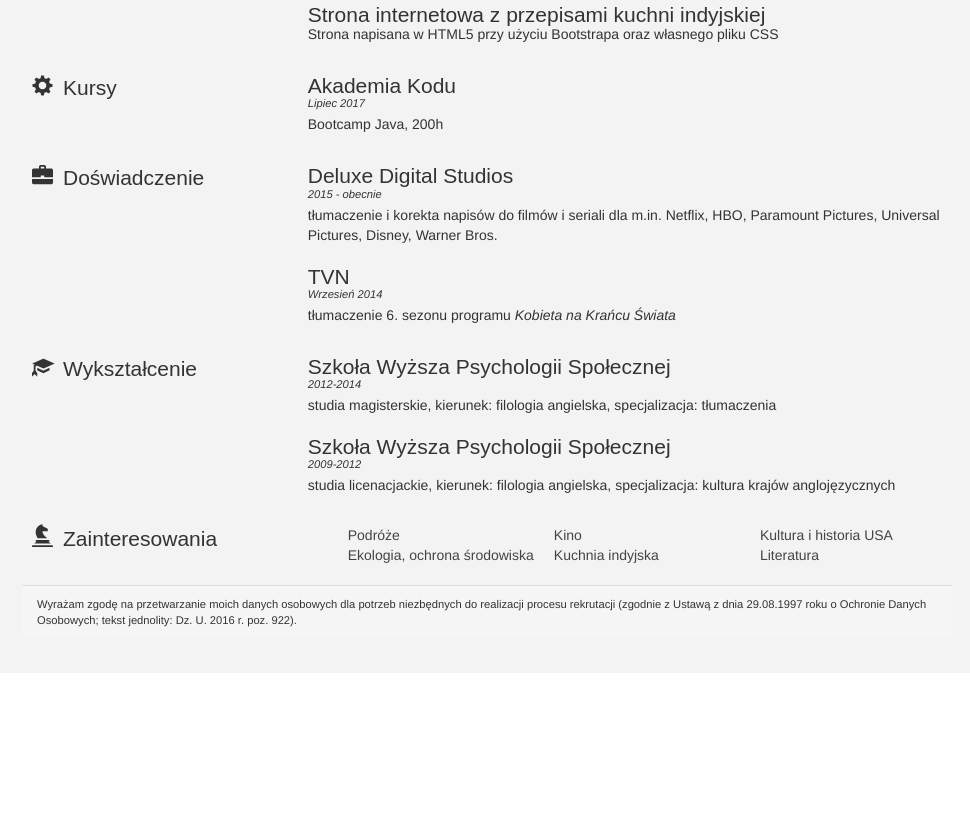
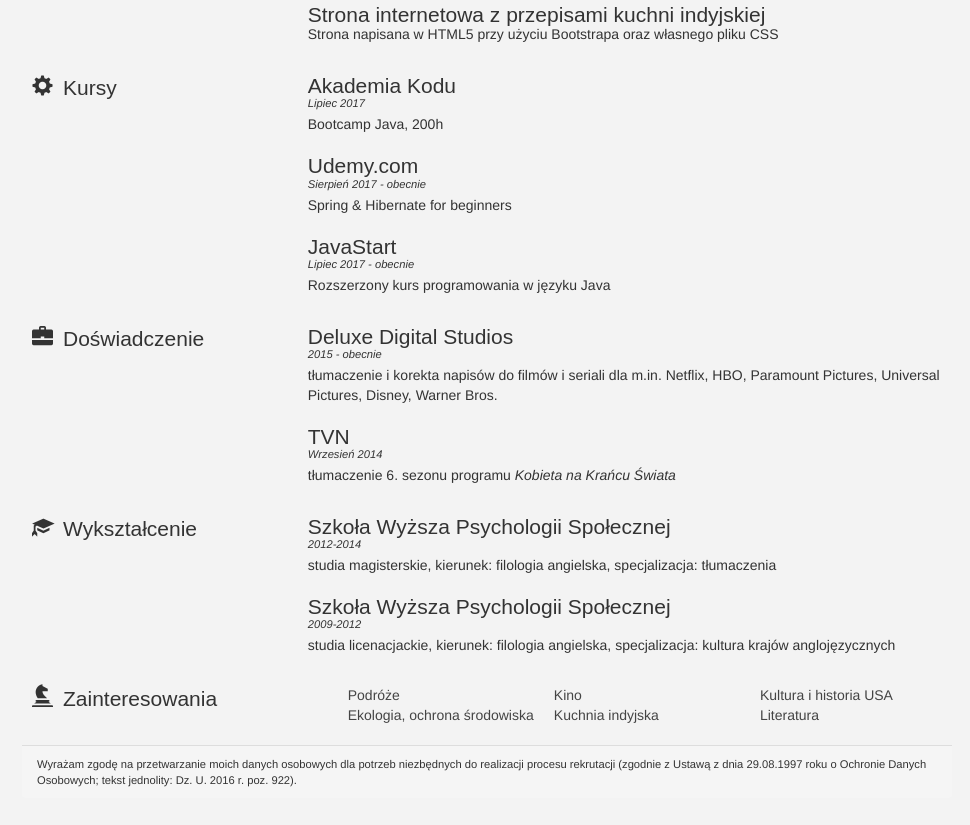
Before and after one commit to mrsspock1/resume, a plain HTML site: page index.html in a window 1280 px wide. Shown: the part 845-1670 px from the top of the page, without its empty margins (153-1123 px from the left). Before the commit the page ends 1548 px from the top, so only its background shows below. Drawn offline with Linux system fonts and the light colour scheme; a web font is replaced by a local one.

Commit message:
courses added

```diff
--- a/index.html
+++ b/index.html
@@ -110,6 +110,12 @@
 				<h2>Akademia Kodu</h2>
 					<p class="details">Lipiec 2017</p>
 					<p>Bootcamp Java, 200h</p>
+				<h2>Udemy.com</h2>
+					<p class="details">Sierpień 2017 - obecnie</p>
+					<p>Spring & Hibernate for beginners</p>
+				<h2>JavaStart</h2>
+					<p class="details">Lipiec 2017 - obecnie</p>
+					<p>Rozszerzony kurs programowania w języku Java</p>
 			</div>
 			<div class="clear"></div>
 		</section>
```
